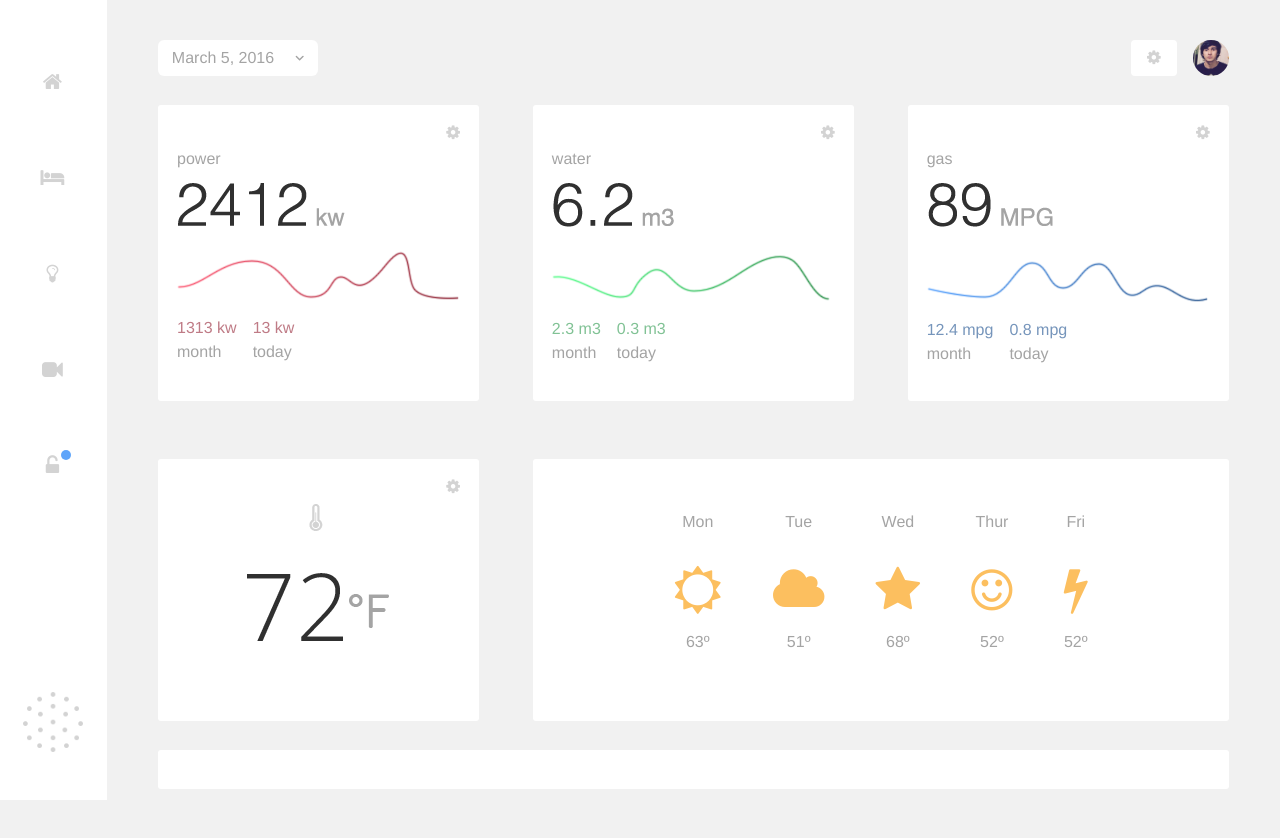
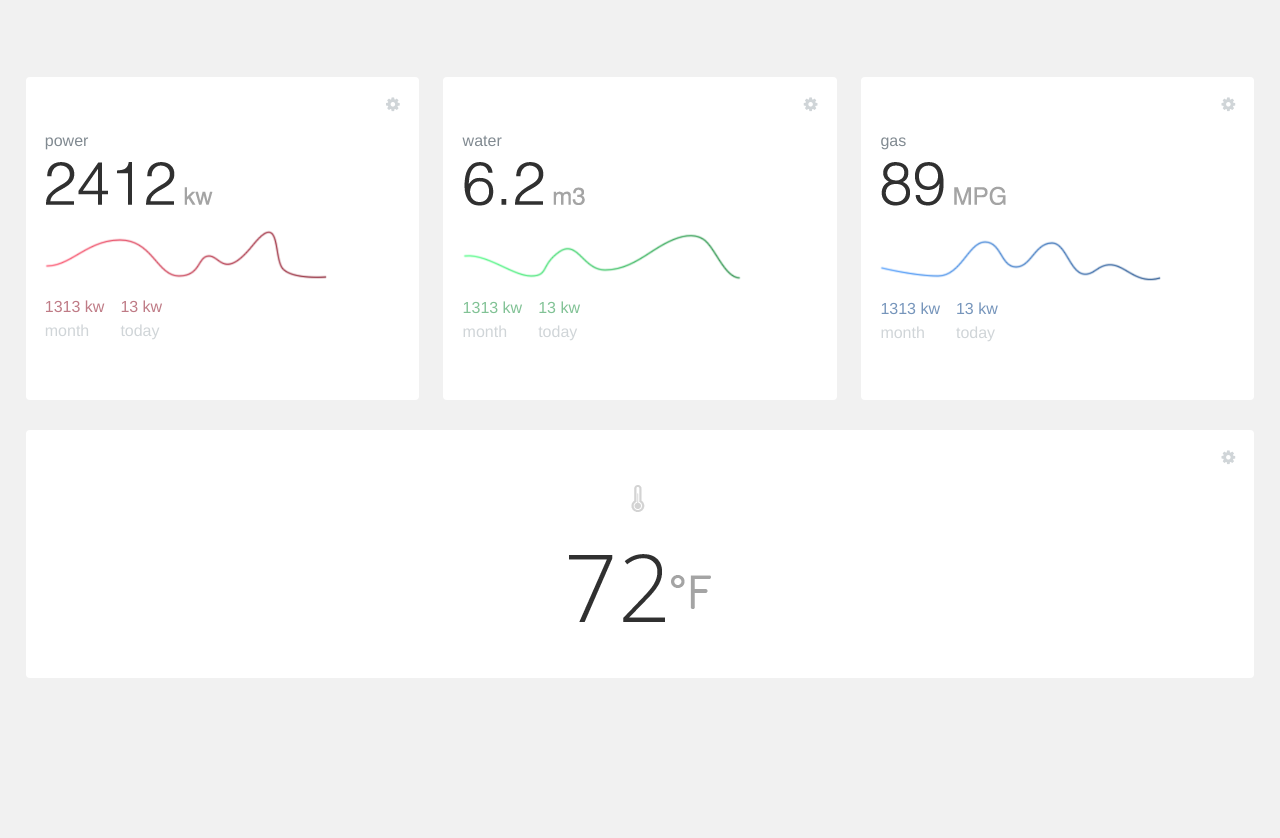
Before and after one commit to cmpsleo/certificacao-bootstrap, a website: page index.html in a window 1280 px wide. After the commit the page ends 800 px from the top, so only its background shows below. Drawn offline with Linux system fonts and the light colour scheme.

Commit message:
Recomeçando a diagramação

```diff
--- a/index.html
+++ b/index.html
@@ -16,7 +16,7 @@
 	<link rel="stylesheet" href="dist/css/style.min.css">
 </head>
 <body>
-	<nav class="off-canvas">
+	<nav class="off-canvas" data-class="off-canvas">
 		<ul class="list">
 			<li class="item"><a class="link" href="#"><i class="icon fa fa-home"></i></a></li>
 			<li class="item"><a class="link" href="#"><i class="icon fa fa-bed"></i></a></li>
@@ -31,114 +31,106 @@
 		</ul>
 
 		<figure class="logo">
-			<img class="image" src="dist/img/logo.png" title="Logotipo" alt="Logotipo">
+			<img class="image" src="dist/img/logo.png" title="Logotipo Monitoring" alt="Logotipo Monitoring">
 		</figure>
 	</nav>
 
 	<div class="_container">
-		<header class="top-header">
-			<div class="left">
-				<div class="date">
-					<select class="select-default">
-						<option>March 5, 2016</option>
-						<option>March 6, 2016</option>
-						<option>March 7, 2016</option>
-						<option>March 8, 2016</option>
-					</select>
+		<!-- <header class="top-header">
+		</header> -->
+
+		<section class="home-page">
+			<article class="sanitation-data">
+				<div class="_box">
+					<div class="headerbox">
+						<a class="icon fa fa-gear" href="#"></a>
+					</div>
+
+					<div class="bodybox">
+						<h3 class="title">power</h3>
+
+						<figure class="photo">
+							<img class="image" src="dist/img/power.png" title="Power Image" alt="Power Image">
+						</figure>
+
+						<div class="info">
+							<p class="text">
+								<span class="number -power">1313 kw</span>
+								<span class="date">month</span>
+							</p>
+
+							<p class="text">
+								<span class="number -power">13 kw</span>
+								<span class="date">today</span>
+							</p>
+						</div>
 					</div>
 				</div>
 
-			<div class="right">
-				<button class="settings"><i class="icon fa fa-gear"></i></button>
-				<figure class="user">
-					<img class="photo" src="dist/img/me.jpg" title="Léo Campos" alt="Léo Campos">
+				<div class="_box">
+					<div class="headerbox">
+						<a class="icon fa fa-gear" href="#"></a>
+					</div>
+
+					<div class="bodybox">
+						<h3 class="title">water</h3>
+
+						<figure class="photo">
+							<img class="image" src="dist/img/water.png" title="Water Image" alt="Water Image">
 						</figure>
+
+						<div class="info">
+							<p class="text">
+								<span class="number -water">1313 kw</span>
+								<span class="date">month</span>
+							</p>
+
+							<p class="text">
+								<span class="number -water">13 kw</span>
+								<span class="date">today</span>
+							</p>
 						</div>
-		</header>
-
-		<section class="home-page">
-			<article class="sanitation-data">
-				<div class="box">
-					<a class="icon fa fa-gear" href=""></a>
-					<h3 class="title">power</h3>
-					<figure class="photo">
-						<img class="image" src="dist/img/power.png" title="Power Image" alt="Power Image">
-					</figure>
-					<div class="info">
-						<p class="text"><span class="number -power">1313 kw</span> <span class="date">month</span></p>
-						<p class="text"><span class="number -power">13 kw</span> <span class="date">today</span></p>
 					</div>
 				</div>
 
-				<div class="box">
-					<a class="icon fa fa-gear" href=""></a>
-					<h3 class="title">water</h3>
-					<figure class="photo">
-						<img class="image" src="dist/img/wather.png" title="Water Image" alt="Water Image">
-					</figure>
-					<div class="info">
-						<p class="text"><span class="number -water">2.3 m3</span> <span class="date">month</span></p>
-						<p class="text"><span class="number -water">0.3 m3</span> <span class="date">today</span></p>
-					</div>
+				<div class="_box">
+					<div class="headerbox">
+						<a class="icon fa fa-gear" href="#"></a>
 					</div>
 
-				<div class="box">
-					<a class="icon fa fa-gear" href=""></a>
+					<div class="bodybox">
 						<h3 class="title">gas</h3>
+
 						<figure class="photo">
 							<img class="image" src="dist/img/gas.png" title="Gas Image" alt="Gas Image">
 						</figure>
+
 						<div class="info">
-						<p class="text"><span class="number -gas">12.4 mpg</span> <span class="date">month</span></p>
-						<p class="text"><span class="number -gas">0.8 mpg</span> <span class="date">today</span></p>
+							<p class="text">
+								<span class="number -gas">1313 kw</span>
+								<span class="date">month</span>
+							</p>
+
+							<p class="text">
+								<span class="number -gas">13 kw</span>
+								<span class="date">today</span>
+							</p>
+						</div>
 					</div>
 				</div>
 			</article>
 
 			<article class="weather-data">
-				<div class="box-temp">
-					<a class="icon fa fa-gear" href=""></a>
+				<div class="_box">
+					<div class="headerbox">
+						<a class="icon fa fa-gear" href="#"></a>
+					</div>
+
+					<div class="bodybox">
 						<figure class="photo">
 							<img class="image" src="dist/img/temp.png" title="Temperature Image" alt="Temperature Image">
 						</figure>
 					</div>
-
-				<div class="box-waether">
-					<div class="day">
-						<p class="title">Mon</p>
-						<i class="icon fa fa-sun-o"></i>
-						<p class="text">63º</p>
-					</div>
-
-					<div class="day">
-						<p class="title">Tue</p>
-						<i class="icon fa fa-cloud"></i>
-						<p class="text">51º</p>
-					</div>
-
-					<div class="day">
-						<p class="title">Wed</p>
-						<i class="icon fa fa-star"></i>
-						<p class="text">68º</p>
-					</div>
-
-					<div class="day">
-						<p class="title">Thur</p>
-						<i class="icon fa fa-smile-o"></i>
-						<p class="text">52º</p>
-					</div>
-
-					<div class="day">
-						<p class="title">Fri</p>
-						<i class="icon fa fa-bolt"></i>
-						<p class="text">52º</p>
-					</div>
-				</div>
-			</article>
-
-			<article class="controls-monotoring">
-				<div class="control">
-
 				</div>
 			</article>
 		</section>
--- /dev/null
+++ b/source/stylesheet/components/_box.scss
@@ -0,0 +1,40 @@
+._box {
+	width: 100%;
+	padding: 1.2rem;
+	margin-bottom: $marginb;
+	border: 0;
+	@extend .card;
+
+	&:last-child {
+		margin-bottom: 0;
+	}
+
+	@include media-breakpoint-up(md) {
+		margin-bottom: 0;
+	}
+
+	.headerbox {
+		display: flex;
+		justify-content: flex-end;
+
+		> .icon {
+			color: darken($gray-lighter, 10%);
+			@include transition(color 0.3s);
+
+			&:hover {
+				color: darken($gray-lighter, 40%);
+				@include transition(color 0.3s);
+			}
+		}
+	}
+
+	.bodybox {
+		padding: 1.25rem 0;
+
+		.photo {
+			.image {
+				@extend .img-fluid;
+			}
+		}
+	}
+}
--- a/source/stylesheet/components/_off-canvas.scss
+++ b/source/stylesheet/components/_off-canvas.scss
@@ -8,16 +8,9 @@
 	z-index: 2;
 	padding: 1rem 0;
 	@include transition(left .3s);
-	background-color: $white;
+	background-color: #FFF;
 	text-align: center;
 	overflow-y: auto;
-
-	@media(min-width: map-get($grid-breakpoints, lg)) {
-		@include setColumn(1, 'lg');
-		left: 0;
-		overflow-y: initial;
-		padding: 3.75rem 0;
-	}
 
 	.list {
 		@extend .nav;
@@ -27,6 +20,7 @@
 			margin-bottom: 2rem;
 			padding: 0.75rem 0;
 			border-right: 2px solid transparent;
+			@include transition(0.3s);
 
 			@media(min-width: map-get($grid-breakpoints, lg)) {
 				margin-bottom: 3rem;
@@ -37,11 +31,11 @@
 			}
 
 			&:hover {
-				border-right-color: $darkGray;
+				border-right-color: $gray-dark;
 
 				.link {
 					.icon {
-						color: $darkGray;
+						color: $gray-dark;
 					}
 				}
 			}
@@ -53,7 +47,8 @@
 
 				.icon {
 					font-size: 1.3rem;
-					color: $lightGray;
+					color: darken($gray-lighter, 10%);
+					@include transition(0.3s);
 				}
 
 				.status {
@@ -71,16 +66,12 @@
 
 	.logo {
 		position: absolute;
-		bottom: 6%;
+		bottom: 2%;
 		left: 50%;
 		transform: translate(-50%,-0);
 
 		.image {
 			height: 40px;
-
-			@media(min-width: map-get($grid-breakpoints, lg)) {
-				height: 60px;
-			}
 		}
 	}
 }
--- a/source/stylesheet/components/_select-default.scss
+++ /dev/null
@@ -1,14 +0,0 @@
-.select-default {
-	width: 160px;
-	height: 36px;
-	background-color: $white;
-	background-image: url(../img/arrow-select.png);
-	background-repeat: no-repeat;
-	background-position: right;
-	color: #A4A4A4;
-	outline: none;
-	text-indent: 14px;
-	border-radius: 6px;
-	border: 0;
-	appearance: none;
-}
--- a/source/stylesheet/helpers/_helpers.scss
+++ b/source/stylesheet/helpers/_helpers.scss
@@ -1,13 +1,7 @@
-body {
-	background-color: $bgGray;
-}
+body {background-color: #F1F1F1;}
 
 a {
 	&:hover {
 		text-decoration: none;
 	}
 }
-
-figure {
-	margin: 0;
-}
--- a/source/stylesheet/layout/_container.scss
+++ b/source/stylesheet/layout/_container.scss
@@ -1,12 +1,3 @@
 ._container {
-	@media(min-width: map-get($grid-breakpoints, xs)) {
-		padding: 6% 2%;
-	}
-
-	@media(min-width: map-get($grid-breakpoints, lg)) {
-		@include setColumn(11, 'lg');
-		margin-left: percentage(1 / 12);
-		padding: 2.5rem 4%;
-		@include clearfix();
-	}
+	padding: 6% 2%;
 }
--- a/source/stylesheet/layout/_header.scss
+++ b/source/stylesheet/layout/_header.scss
@@ -1,52 +1,9 @@
 .top-header {
-	@extend .clearfix;
-	margin-bottom: $marginb;
-
 	> .left {
-		@extend .col-xs-6;
-		padding: 0;
-
-		@include media-breakpoint-up(md) {
-	        @extend .col-md-6;
-		}
-
-		.date {
-			@include setColumn(12, 'sm');
-		}
+		@include setColumn(6, xs);
 	}
 
 	> .right {
-		padding: 0;
-		text-align: right;
-		display: flex;
-		justify-content: flex-end;
-		align-items: center;
-		@extend .col-xs-6;
-
-		@include media-breakpoint-up(md) {
-	        @extend .col-md-6;
-		}
-
-		.settings {
-			border: 0;
-			margin-right: 1rem;
-			@extend .btn;
-			@extend .btn-secondary;
-
-			.icon {
-				color: $lightGray;
-			}
-		}
-
-		.user {
-			width: 36px;
-			height: 36px;
-			cursor: pointer;
-
-			> .photo {
-				@extend .img-fluid;
-				border-radius: 50%;
-			}
-		}
+		@include setColumn(6, xs);
 	}
 }
--- a/source/stylesheet/pages/_home-page.scss
+++ b/source/stylesheet/pages/_home-page.scss
@@ -2,47 +2,47 @@
 	.sanitation-data {
 		margin-bottom: $marginb;
 
-		@include media-breakpoint-up(md) {
+		@media(min-width: map-get($grid-breakpoints, md)) {
 			display: flex;
 			justify-content: space-between;
 		}
 
-		.box {
-			@extend .box-default;
-
-			@include media-breakpoint-up(md) {
-				width: 30%;
+		> ._box {
+			@media(min-width: map-get($grid-breakpoints, md)) {
+				width: 32%;
 			}
 
+			.bodybox {
 				> .title {
-				margin-bottom: 1rem;
-				color: #A4A4A4;
 					font-size: 1rem;
+					color: $gray-light;
+					@extend .card-title;
 				}
 
 				> .info {
 					display: flex;
 
 					.text {
-					.number {
 						margin-right: 1rem;
 
+						.number {
 							&.-power {
-							color: #BF7B86;
+								color: $powerColor;
 							}
 
 							&.-water {
-							color: #81C295;
+								color: $waterColor;
 							}
 
 							&.-gas {
-							color: #7695BB;
+								color: $gasColor;
+							}
 						}
 					}
 
 					.date {
-						color: #A4A4A4;
 						display: block;
+						color: darken($gray-lighter, 10%);
 					}
 				}
 			}
@@ -50,67 +50,14 @@
 	}
 
 	.weather-data {
-		display: flex;
-		justify-content: space-between;
-		flex-wrap: wrap;
-
-		.box-temp {
-			@extend .box-default;
-			text-align: center;
-
-			@include media-breakpoint-up(md) {
-				width: 30%;
-			}
-		}
-
-		.box-waether {
-			@extend .box-default;
-			display: flex;
-			justify-content: center;
-
-			@include media-breakpoint-up(md) {
-				width: 65%;
-			}
-
-			@include media-breakpoint-down(xs) {
-				flex-wrap: wrap;
-			}
-
-			.day {
-				padding: 2rem 1.6rem;
-				text-align: center;
-				color: #A4A4A4;
-				font-size: 1rem;
-				cursor: pointer;
-				@include transition (0.3s);
-
-				@include media-breakpoint-down(xs) {
-					width: 50%;
-				}
-
-				&:hover {
-					background-color: #F9F9F9;
-					color: #333;
-					@include transition (0.3s);
-
-					.icon {
-						color: darken(#FCBF5F, 10%);
-					}
-				}
-
-				> .icon {
-					font-size: 3rem;
-					color: #FCBF5F;
-					padding: 1rem 0;
-					@include transition (0.3s);
+		> ._box {
+			.bodybox {
+				.photo {
+					.image {
+						margin: 0 auto;
 					}
 				}
 			}
 		}
-
-	.controls-monotoring {
-		.control {
-			@extend .box-default;
 	}
 }
-}
--- a/source/stylesheet/style.scss
+++ b/source/stylesheet/style.scss
@@ -11,8 +11,7 @@
 
 /* ===== COMPONENTS ===== */
 @import "components/off-canvas";
-@import "components/select-default";
-@import "components/box-default";
+@import "components/box";
 
 /* ===== LAYOUT ===== */
 @import "layout/container";
```
Also changed, not shown: source/script/main.js (+0 -24 lines), source/stylesheet/base/_variables.scss (+6 -7 lines), source/stylesheet/components/_box-default.scss (deleted, +0 -21 lines), dist/css/style.min.css, dist/img/water.png (renamed from dist/img/wather.png). Lines whose indentation alone changed are shown as unchanged.
